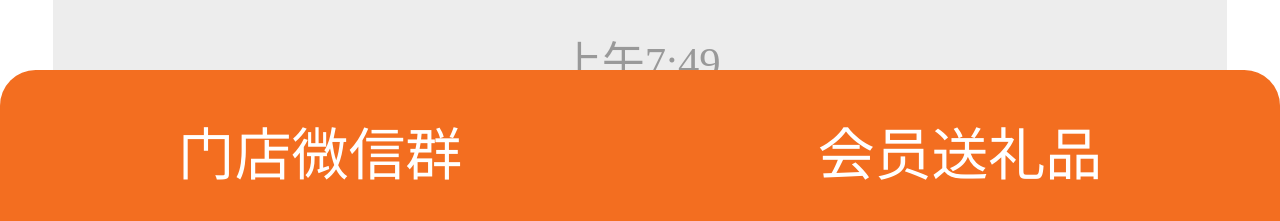
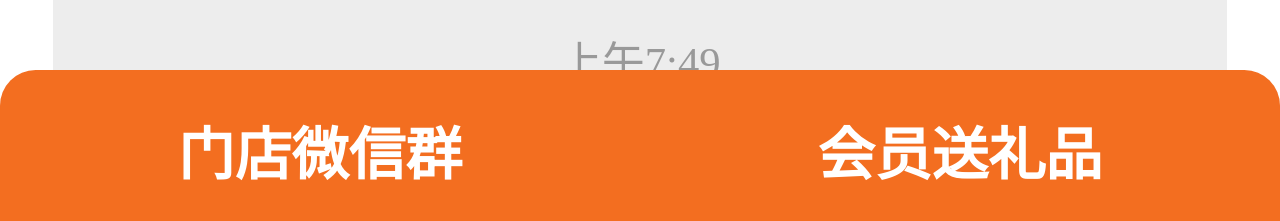
Before and after one commit to pengwy/screen, a Vue app in the folder h5view/: page / in a window 1280 px wide. Shown: the part 570-791 px from the top of the page. Built offline with nearby package versions, Linux system fonts and the light colour scheme; no server answers.

Commit message:
bug 1381

```diff
--- a/h5view/src/App.vue
+++ b/h5view/src/App.vue
@@ -6,7 +6,7 @@
     </div>
     <div class="out-con" v-show="isShowOutCon">
       <div class="prompt-con">
-        <div class="content">退出登录</div>
+        <div class="content">确认退出登录?</div>
         <div class="ft">
           <span class="ft-item" @click="changeOutcontent(false)">取消</span>
           <span @click="loginOut" class="ft-item color-y">确定</span>
--- a/h5view/src/views/Home.vue
+++ b/h5view/src/views/Home.vue
@@ -278,6 +278,7 @@ export default {
     justify-content: center;
     flex: 1;
     color: #fff;
+    font-weight: 700;
     &::after {
       content: "";
       position: absolute;
```
